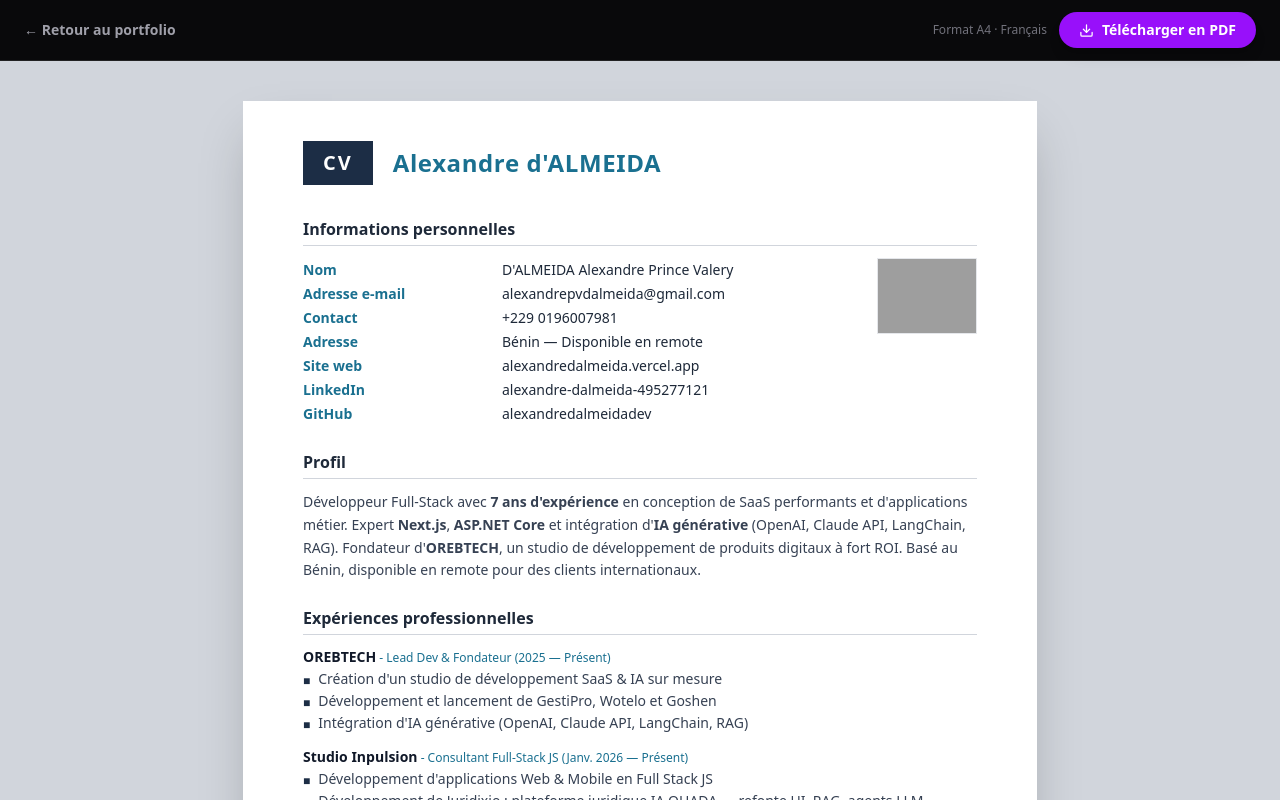
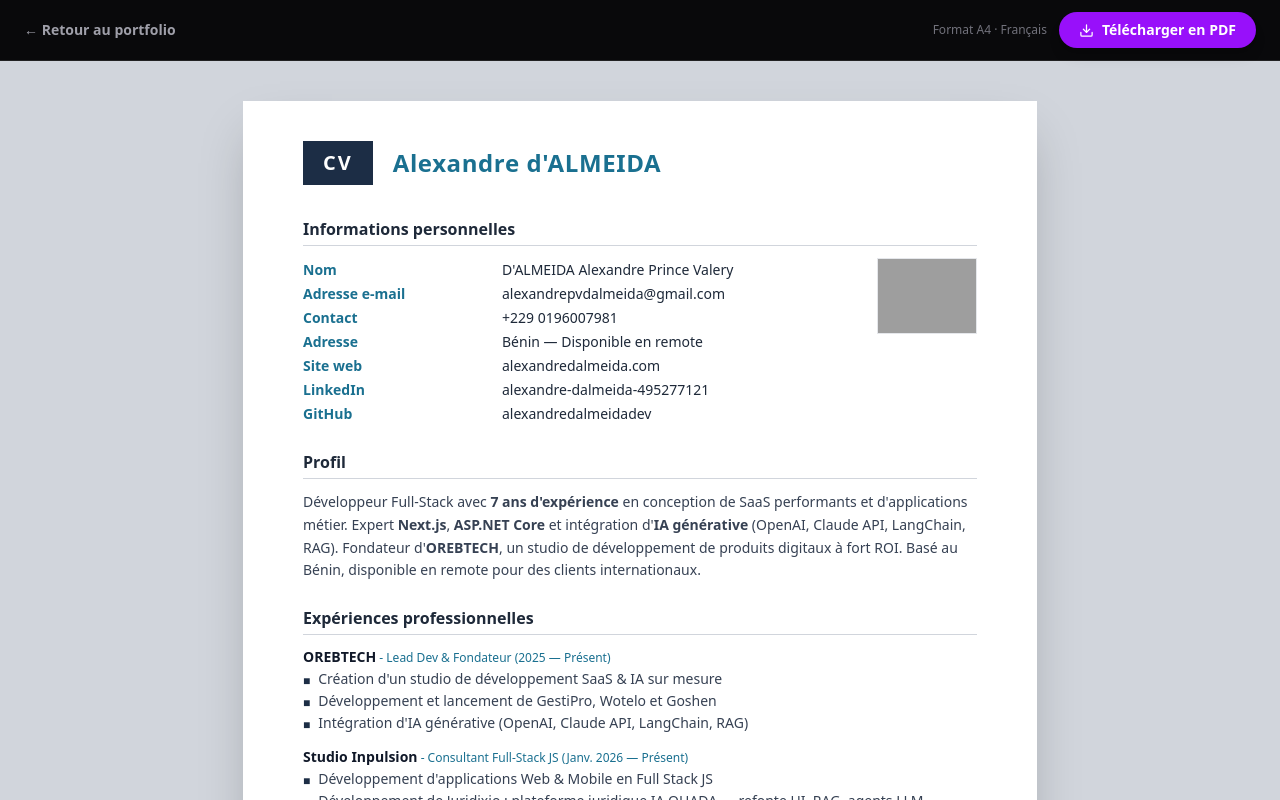
Before and after one commit to alexandredalmeidadev/portfolio, a Next.js app: page /cv in a window 1280 px wide. Built offline with nearby package versions, Linux system fonts and the light colour scheme; grey boxes are pictures that could not be loaded; a web font is replaced by a local one.

Commit message:
feat(seo): migration domaine vers alexandredalmeida.com
- SITE_URL mis à jour dans layout.tsx et sitemap.ts
- robots.ts : sitemap URL mise à jour
- opengraph-image.tsx et cv/page.tsx : URL affichée corrigée

```diff
--- a/app/cv/page.tsx
+++ b/app/cv/page.tsx
@@ -183,7 +183,7 @@ export default function CVPage() {
                   <InfoRow label="Adresse e-mail" value="alexandrepvdalmeida@gmail.com" />
                   <InfoRow label="Contact" value="+229 0196007981" />
                   <InfoRow label="Adresse" value="Bénin — Disponible en remote" />
-                  <InfoRow label="Site web" value="alexandredalmeida.vercel.app" />
+                  <InfoRow label="Site web" value="alexandredalmeida.com" />
                   <InfoRow label="LinkedIn" value="alexandre-dalmeida-495277121" />
                   <InfoRow label="GitHub" value="alexandredalmeidadev" />
                 </tbody>
--- a/app/layout.tsx
+++ b/app/layout.tsx
@@ -11,7 +11,7 @@ const AnekTelugu = Anek_Telugu({
   subsets: ["latin"],
 })
 
-const SITE_URL = "https://alexandredalmeida.vercel.app";
+const SITE_URL = "https://alexandredalmeida.com";
 
 export const metadata: Metadata = {
   metadataBase: new URL(SITE_URL),
--- a/app/opengraph-image.tsx
+++ b/app/opengraph-image.tsx
@@ -91,7 +91,7 @@ export default function Image() {
                 Alexandre d&apos;ALMEIDA
               </span>
               <span style={{ color: "rgba(161,161,170,0.9)", fontSize: "15px", fontWeight: 600 }}>
-                alexandredalmeida.vercel.app
+                alexandredalmeida.com
               </span>
             </div>
           </div>
--- a/app/robots.ts
+++ b/app/robots.ts
@@ -6,6 +6,6 @@ export default function robots(): MetadataRoute.Robots {
       userAgent: "*",
       allow: "/",
     },
-    sitemap: "https://alexandredalmeida.vercel.app/sitemap.xml",
+    sitemap: "https://alexandredalmeida.com/sitemap.xml",
   };
 }
--- a/app/sitemap.ts
+++ b/app/sitemap.ts
@@ -1,7 +1,7 @@
 import { MetadataRoute } from "next";
 import { PROJECTS } from "@/lib/projects";
 
-const SITE_URL = "https://alexandredalmeida.vercel.app";
+const SITE_URL = "https://alexandredalmeida.com";
 
 export default function sitemap(): MetadataRoute.Sitemap {
   const projectPages = PROJECTS.map((project) => ({
```
